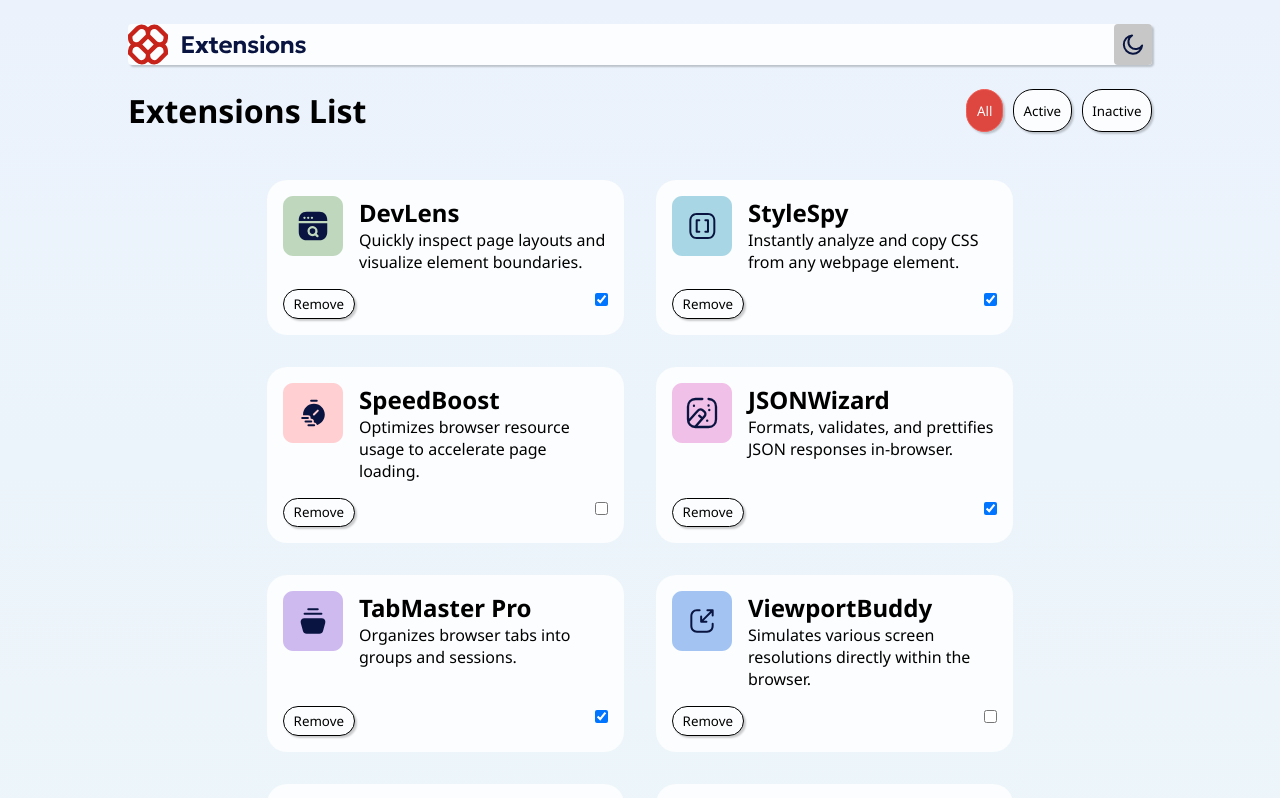
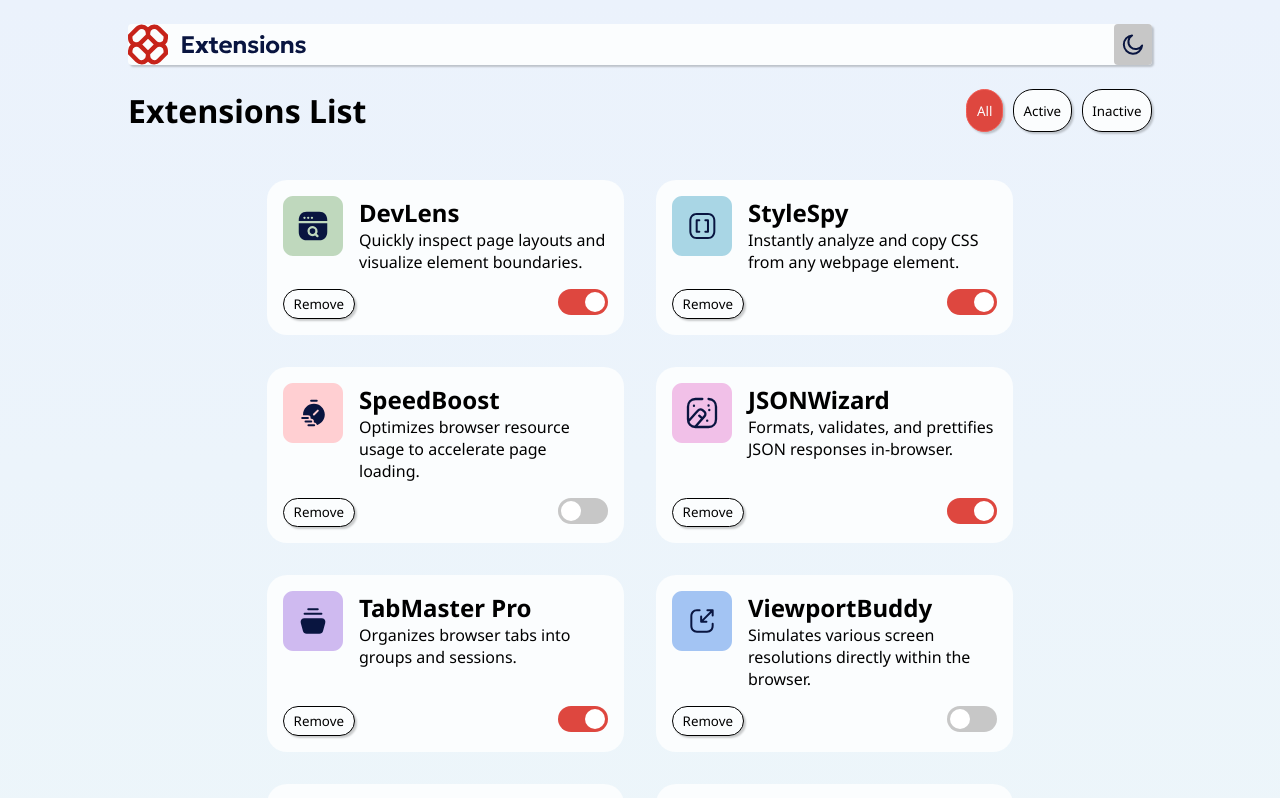
Before and after one commit to adie9/browser-extensions-manager-ui-main, a React (Vite) app: page / in a window 1280 px wide. Shown: the top 798 px of the page. Built offline with nearby package versions, Linux system fonts and the light colour scheme.

Commit message:
Added css for switch toggle

```diff
--- a/src/components/Switch/Switch.jsx
+++ b/src/components/Switch/Switch.jsx
@@ -1,3 +1,5 @@
+import './switch.css'
+
 export default function Switch({active, setActive}) {
     function toggleActive() {
         setActive(!active);
@@ -11,6 +13,7 @@ export default function Switch({active, setActive}) {
                     checked={active}
                     onChange={toggleActive}
                 />
+                <span className="slider" />
             </label>
         </>
     )
--- a/src/components/Switch/switch.css
+++ b/src/components/Switch/switch.css
@@ -1,3 +1,43 @@
+/* Neutral Colors */
+/* Red Colors */
+/* Gradients */
+/* Mixins */
 .switch {
-  align-self: center;
+  position: relative;
+  display: inline-block;
+  width: 50px;
+  height: 26px;
+}
+.switch input {
+  opacity: 0;
+  width: 0;
+  height: 0;
+}
+.switch .slider {
+  position: absolute;
+  cursor: pointer;
+  top: 0;
+  left: 0;
+  right: 0;
+  bottom: 0;
+  background-color: hsl(0, 0%, 78%);
+  transition: 0.4s;
+  border-radius: 26px;
+}
+.switch .slider::before {
+  position: absolute;
+  content: "";
+  height: 20px;
+  width: 20px;
+  left: 3px;
+  bottom: 3px;
+  background-color: white;
+  transition: 0.4s;
+  border-radius: 50%;
+}
+.switch input:checked + .slider {
+  background-color: hsl(3, 71%, 56%);
+}
+.switch input:checked + .slider::before {
+  transform: translateX(24px);
 }/*# sourceMappingURL=switch.css.map */
--- a/src/components/Switch/switch.scss
+++ b/src/components/Switch/switch.scss
@@ -1,3 +1,46 @@
+@use '../../variables' as vars;
+
 .switch {
-    align-self: center;
+  position: relative;
+  display: inline-block;
+  width: 50px;
+  height: 26px;
+
+  input {
+    opacity: 0;
+    width: 0;
+    height: 0;
+  }
+
+  .slider {
+    position: absolute;
+    cursor: pointer;
+    top: 0;
+    left: 0;
+    right: 0;
+    bottom: 0;
+    background-color: vars.$neutral-300; // gray for inactive
+    transition: 0.4s;
+    border-radius: 26px;
+
+    &::before {
+      position: absolute;
+      content: "";
+      height: 20px;
+      width: 20px;
+      left: 3px;
+      bottom: 3px;
+      background-color: white;
+      transition: 0.4s;
+      border-radius: 50%;
+    }
+  }
+
+  input:checked + .slider {
+    background-color: vars.$red-500; // red for active
+  }
+
+  input:checked + .slider::before {
+    transform: translateX(24px);
+  }
 }
```
Also changed, not shown: 1 other file (tests, documents, lock files or other folders).
